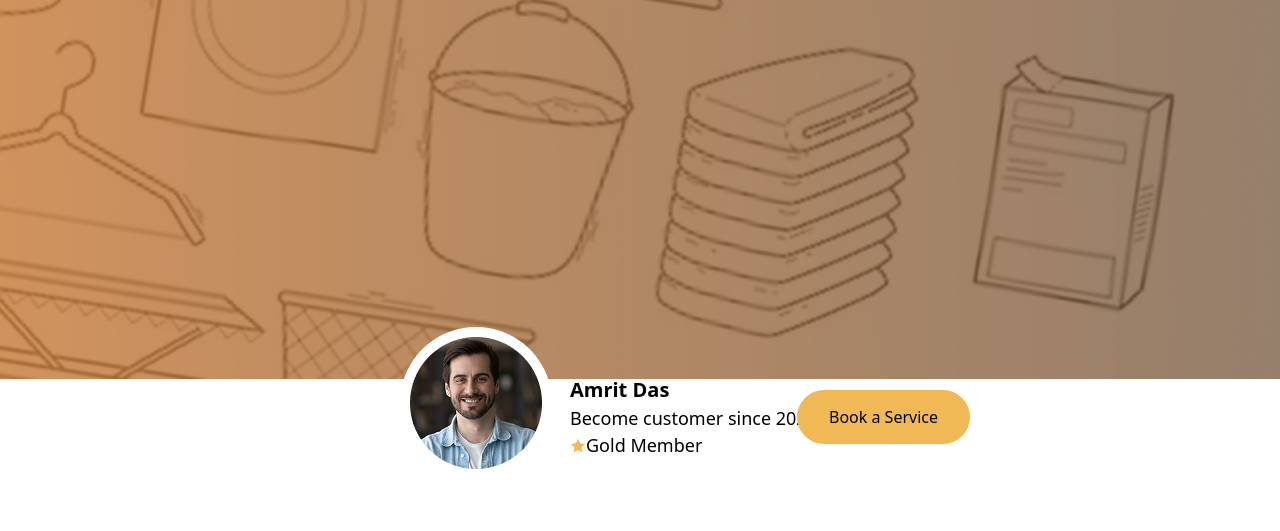
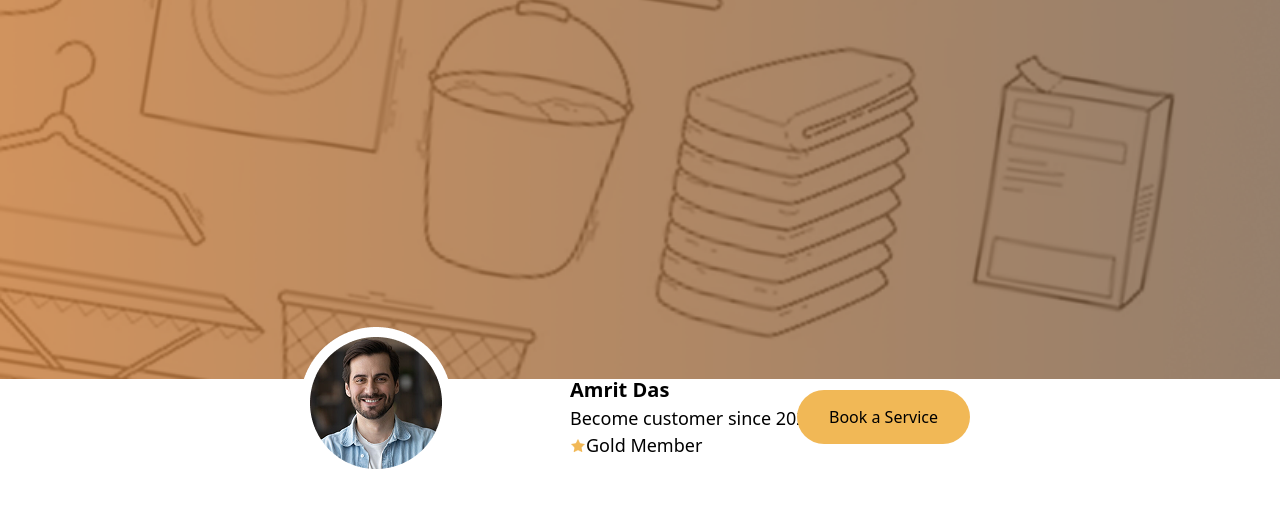
Before and after one commit to debprasadyourself-cloud/Clenify, a website: page profile.html in a window 1280 px wide. Shown: the part 421-952 px from the top of the page. Drawn offline with nearby package versions, Linux system fonts and the light colour scheme.

Commit message:
update html

```diff
--- a/profile.html
+++ b/profile.html
@@ -97,7 +97,7 @@
       <div class="profile-defination">
         <div class="profile-pic">
           <img
-            class="absolute xl:left-[400px] md:left-[150px] left-[0px] bottom-[-100px] bg-center bg-cover bg-no-repeat"
+            class="absolute xl:left-[300px] md:left-[150px] left-[0px] bottom-[-100px] bg-center bg-cover bg-no-repeat"
             src="./assets/profile_assets/profile-pic.png"
             alt=""
           />
```
Also changed, not shown: output/style.css.
